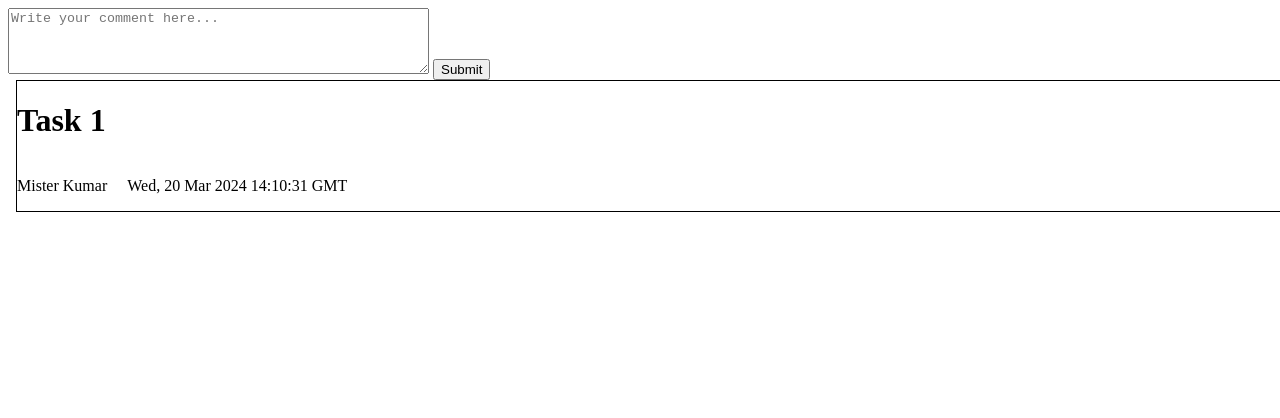
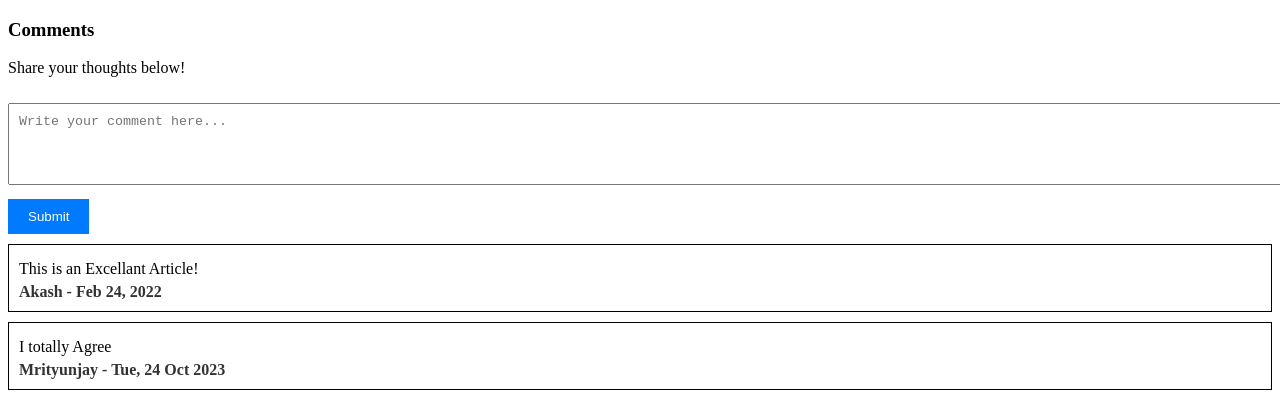
Before and after one commit to acciojob/user-friendly-comments-misterKumar, a website: page main.html in a window 1280 px wide. Drawn offline with Linux system fonts and the light colour scheme.

Commit message:
created a submission

```diff
--- a/main.html
+++ b/main.html
@@ -8,24 +8,21 @@
 
 <body>
 	<!-- the entire body must be written by student -->
-	<textarea rows="4" cols="50"  id="textInput" placeholder="Write your comment here..." ></textarea>
-	<button id="submit-btn">Submit</button>
-	<div class="comments-container" >
+	<h3>Comments</h3>
 
+	<p>Share your thoughts below!</p>
+	  <textarea placeholder="Write your comment here..." rows="4" cols="50"></textarea>
+	<button type="submit">Submit</button>
+	<div class="comments-container">
+	<p class="comment">This is an Excellant Article!</p>
+		<div class="author">Akash -  Feb 24, 2022</div>
+     </div>
+
+	<div class="comments-container">
+     <p class="comment">I totally Agree</p>
+		<div class="author">Mrityunjay - Tue, 24 Oct 2023</div>
 	</div>
-	<script>
-		const date=new Date().toUTCString();
-		const temp=document.getElementsByClassName("comments-container")[0];
-		temp.innerHTML=`
-        <div class="comment">
-			<h1>Task 1</h1>
-			<div class="author">
-				<p>Mister Kumar</p>
-				<p>${date}</p>
-			</div>
-		</div>
-  `
-	</script>
+
     <script type="text/javascript" src="./script.js">
 </script>
 
--- a/script.js
+++ b/script.js
@@ -1,5 +1,5 @@
 //your JS code here. If required.
-const commentsContianer=document.querySelector(".comments-container");
+/*const commentsContianer=document.querySelector(".comments-container");
 const textBoxInput=document.querySelector("#textInput");
 const submitBtn=document.querySelector("#submit-btn");
 
@@ -17,4 +17,4 @@ submitBtn.addEventListener("click",()=>{
   `
 		commentsContianer.appendChild(div);
 	}
-})
+})*/
--- a/styles.css
+++ b/styles.css
@@ -1,11 +1,36 @@
-/*  your css code here. If applicable */
-.author{
-	display:flex;
-	gap:20px;
+.comments-container {
+    border: 1px solid black;
+    margin: 10px 0;
+    padding: 10px;
+}
 
+/* Style the author section */
+.comments-container .author {
+    font-weight: bold;
+    color: #333;
 }
-.comment{
-	border:1px solid black;
-	margin-left:0.5rem;
-	width:100%;
+
+/* Style the comment text */
+.comments-container .comment {
+    margin: 5px 0;
 }
+
+/* Style the textarea and submit button */
+textarea {
+    width: 100%;
+    max-width: 100%;
+    padding: 10px;
+    margin: 10px 0;
+}
+
+button[type="submit"] {
+    padding: 10px 20px;
+    background-color: #007bff;
+    color: white;
+    border: none;
+    cursor: pointer;
+}
+
+button[type="submit"]:hover {
+    background-color: #0056b3;
+}
```
